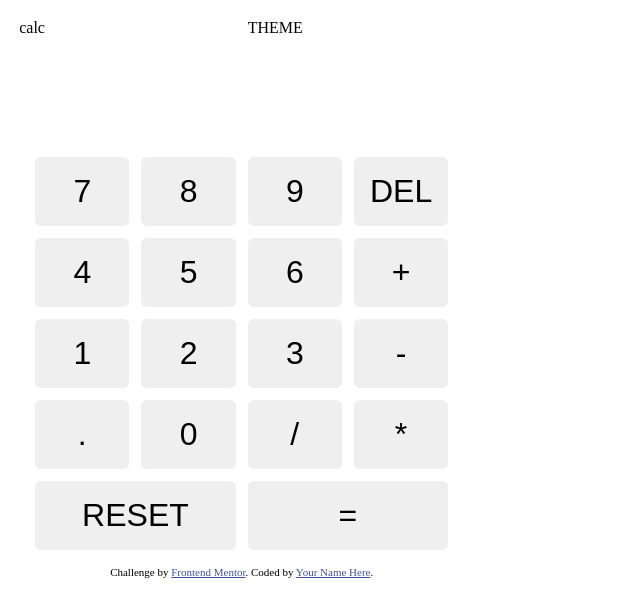
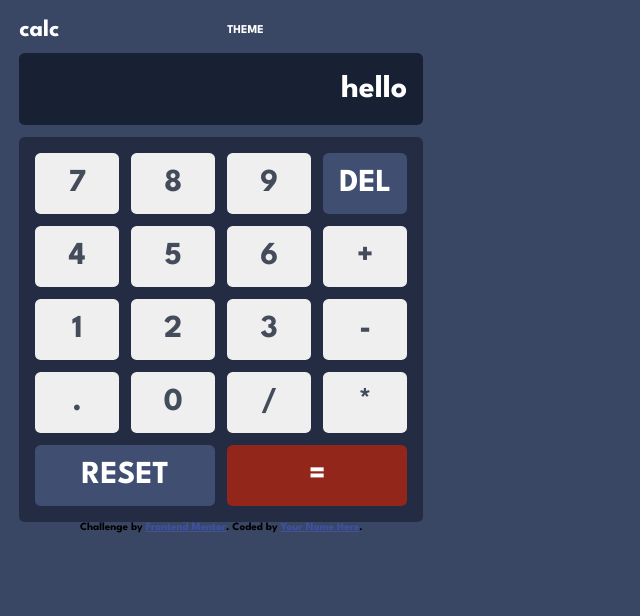
Before and after one commit to chegebrian/calculator-app-main, a plain HTML site: page index.html in a window 1280 px wide. Shown: the whole page, without its empty margins (0-640 px from the left). Drawn offline with Linux system fonts and the light colour scheme.

Commit message:
implement theme 1

```diff
--- a/index.html
+++ b/index.html
@@ -30,17 +30,17 @@
   <body>
     <div class="wrapper">
       <header>
-        <span>calc</span>
-        <span>THEME</span>
+        <span class="font-regular">calc</span>
+        <span class="font-small">THEME</span>
       </header>
 
-      <section class="output"></section>
+      <section class="output">hello</section>
 
       <main>
         <button>7</button>
         <button>8</button>
         <button>9</button>
-        <button>DEL</button>
+        <button class="del">DEL</button>
         <button>4</button>
         <button>5</button>
         <button>6</button>
--- a/style.css
+++ b/style.css
@@ -15,6 +15,10 @@
   box-sizing: border-box;
   margin: 0;
   padding: 0;
+  font-family: "League Spartan", sans-serif;
+  font-optical-sizing: auto;
+  font-weight: 700;
+  font-style: normal;
 }
 
 /* ## Colors */
@@ -23,11 +27,11 @@
   /*! ### Theme 1 Backgrounds */
 
   /* (main background) */
-  --Very-dark-desaturated-blue: hsl(222, 26%, 31%);
+  --Very-dark-desaturated-blue-body: hsl(222, 26%, 31%);
   /* (toggle background, keypad background) */
-  --Very-dark-desaturated-blue: hsl(223, 31%, 20%);
+  --Very-dark-desaturated-blue-keypad: hsl(223, 31%, 20%);
   /* (screen background) */
-  --Very-dark-desaturated-blue: hsl(224, 36%, 15%);
+  --Very-dark-desaturated-blue-output: hsl(224, 36%, 15%);
 
   /* #### Keys */
 
@@ -109,9 +113,21 @@
   --Font-size: 2rem;
 }
 
+body {
+  background-color: var(--Very-dark-desaturated-blue-body);
+}
+
 .wrapper {
   padding: 1.2rem;
   max-width: fit-content;
+}
+
+.font-regular {
+  font-size: 1.5rem;
+}
+
+.font-small {
+  font-size: 0.75rem;
 }
 
 header {
@@ -121,24 +137,31 @@ header {
   gap: 0.75rem;
 }
 
+header span {
+  color: var(--White);
+}
+
 .output {
   display: grid;
   grid-template-columns: 1fr;
   align-content: center;
   justify-items: end;
-  height: 5rem;
+  height: 4.5rem;
   padding: 1rem;
   border-radius: 0.35rem;
   font-size: var(--Font-size);
   margin: 0.75rem 0;
+  background-color: var(--Very-dark-desaturated-blue-output);
+  color: var(--White);
 }
-
 
 main {
   display: grid;
   gap: 0.75rem;
   grid-template-columns: 1fr 1fr 1fr 1fr;
   padding: 1rem;
+  background-color: var(--Very-dark-desaturated-blue-keypad);
+  border-radius: 0.35rem;
 }
 
 button {
@@ -147,6 +170,7 @@ button {
   outline: none;
   border-radius: 0.35rem;
   border: none;
+  color: var(--Very-dark-grayish-blue);
 }
 
 .reset {
@@ -156,3 +180,39 @@ button {
 .submit {
   grid-column: 3/5;
 }
+
+/* theme1 stylings */
+
+.body-background {
+  background-color: var(--Very-dark-desaturated-blue-body);
+}
+
+.output-background {
+  background-color: var(--Very-dark-desaturated-blue-output);
+}
+
+.keypad-background {
+  background-color: var(--Very-dark-desaturated-blue-keypad);
+}
+
+.text-white {
+  color: var(--White);
+}
+.test-darkBlue {
+  color: var(--Very-dark-grayish-blue);
+}
+
+.del,
+.submit,
+.reset {
+  color: var(--White);
+}
+
+.del,
+.reset {
+  background-color: var(--Desaturated-dark-blue);
+}
+
+.submit {
+  background-color: var(--Dark-red);
+}
```
